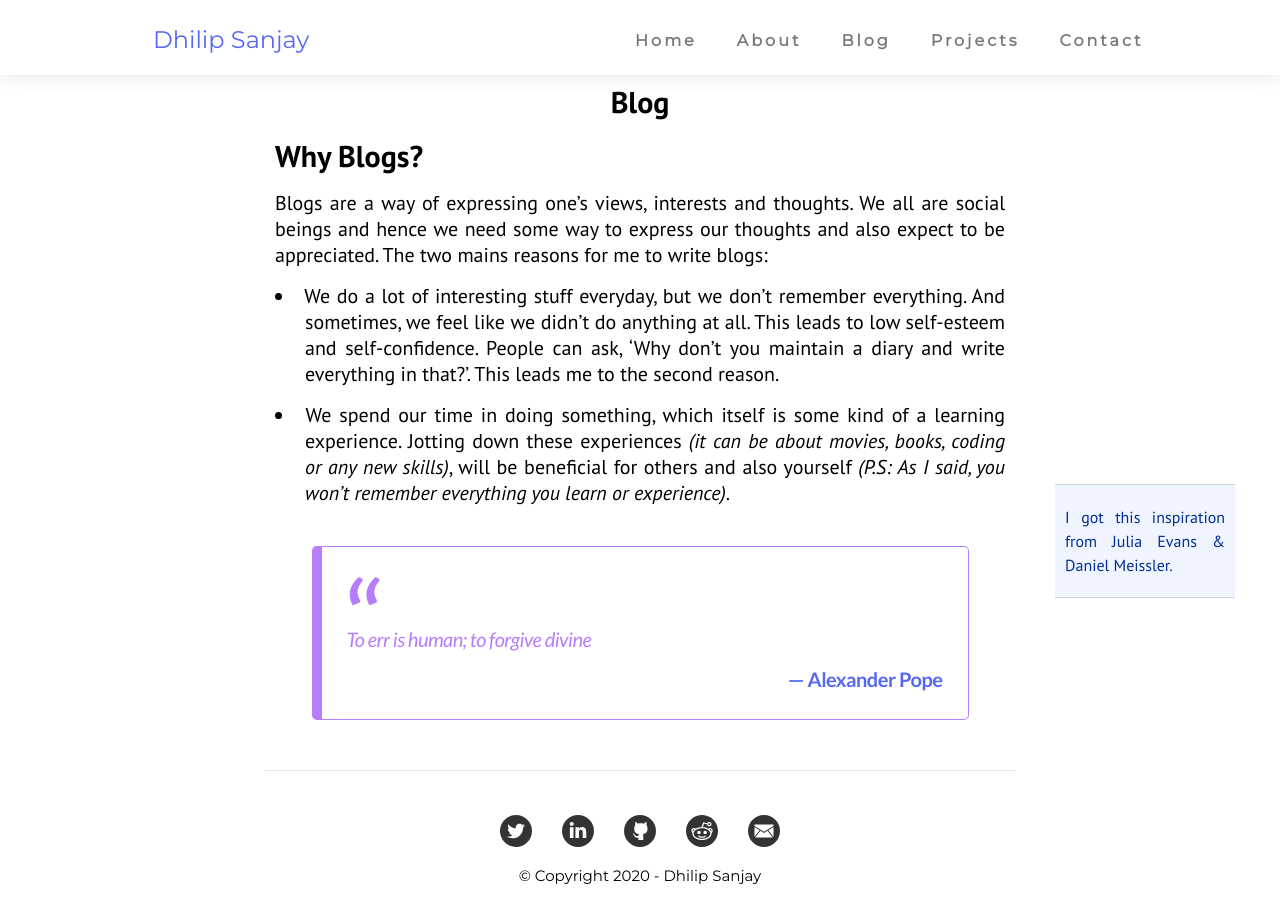
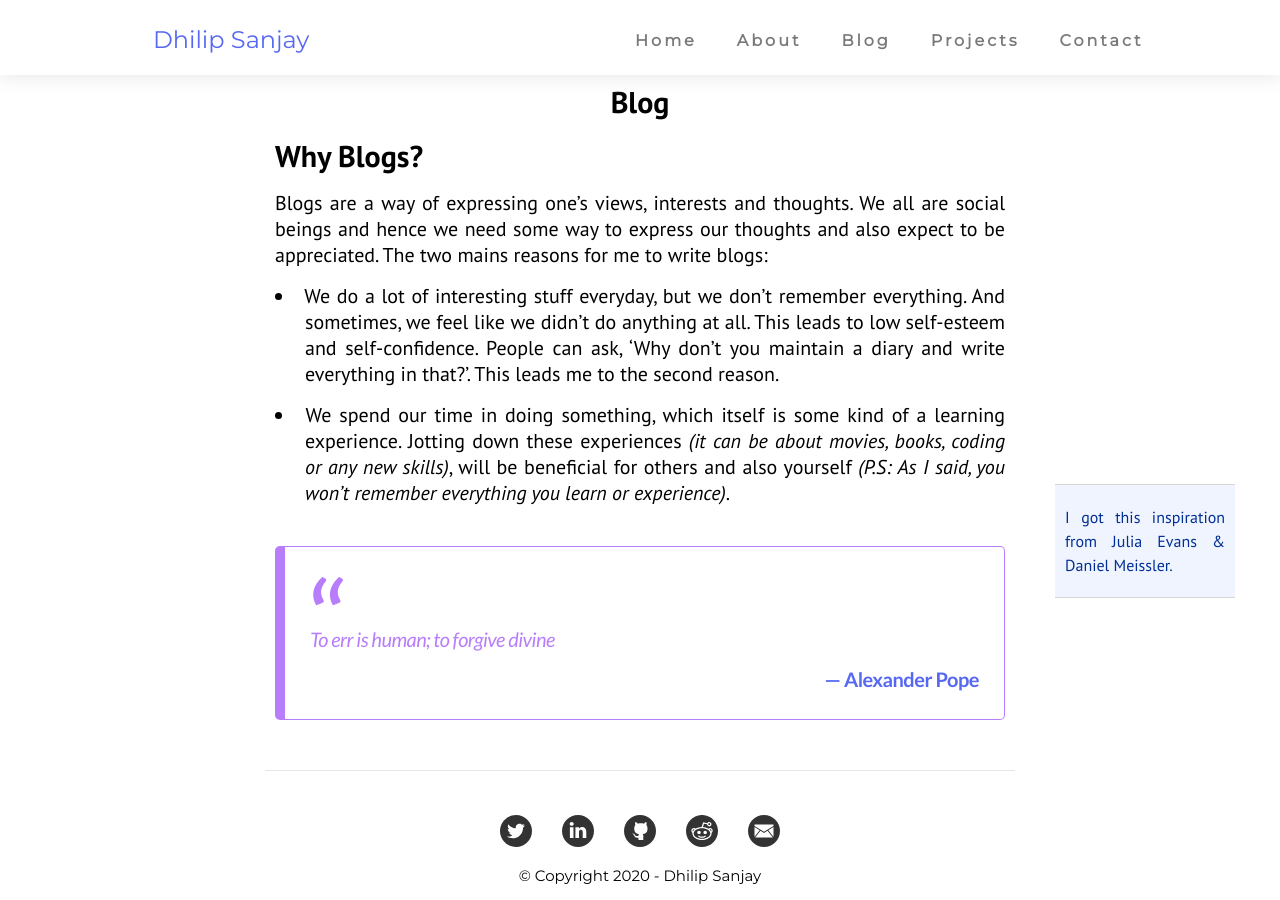
Before and after one commit to DhilipSanjay/DhilipSanjay.github.io, a Jekyll site: the page built from blog.markdown, in a window 1280 px wide. Built offline with Jekyll 4.4.1, drawn with Linux system fonts in a browser that asks for light colours.

Commit message:
main.css changes

```diff
--- a/assets/css/main.css
+++ b/assets/css/main.css
@@ -213,7 +213,8 @@
     background-color: var(--bluebgcolor);
     color: var(--color2);
 }
-.main-container ul li, ol li
+.main-container ul li,
+.main-container ol li
 {
   list-style-position: inside;
   margin-bottom: 15px;
@@ -288,7 +289,7 @@
 {
     font-family: var(--specialfont);
     text-align: justify;
-    max-width: 90%;
+    max-width: 100%;
     margin: 2rem auto;
     padding: 1.25rem;
     background: linear-gradient(to right, var(--color1),var(--color2) 50%, white 50%);
```
